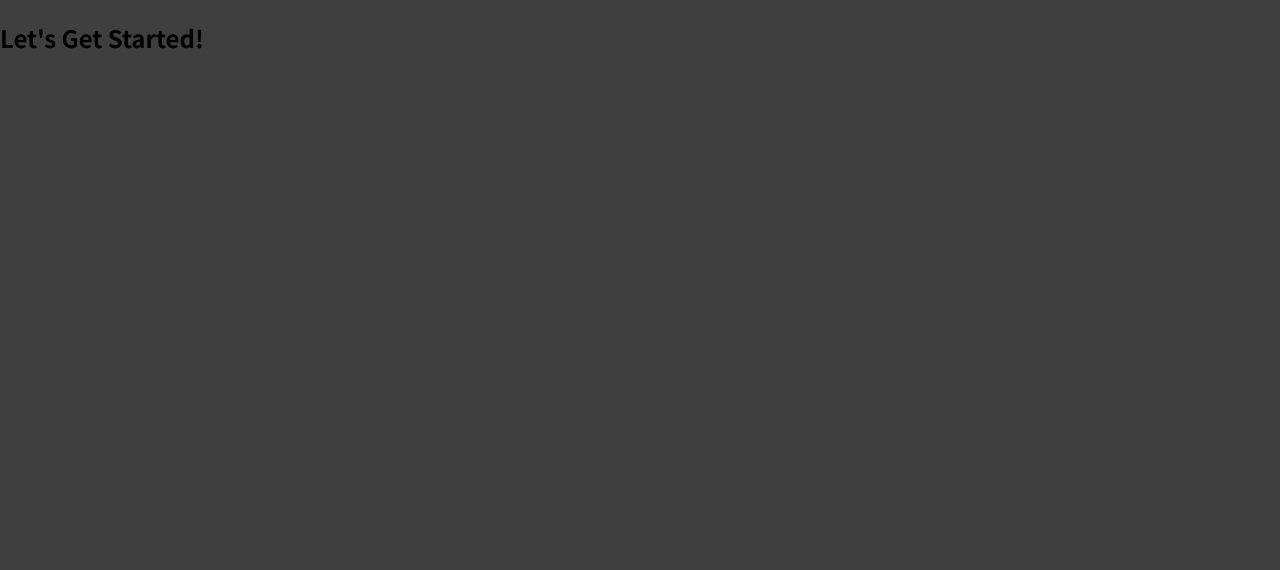
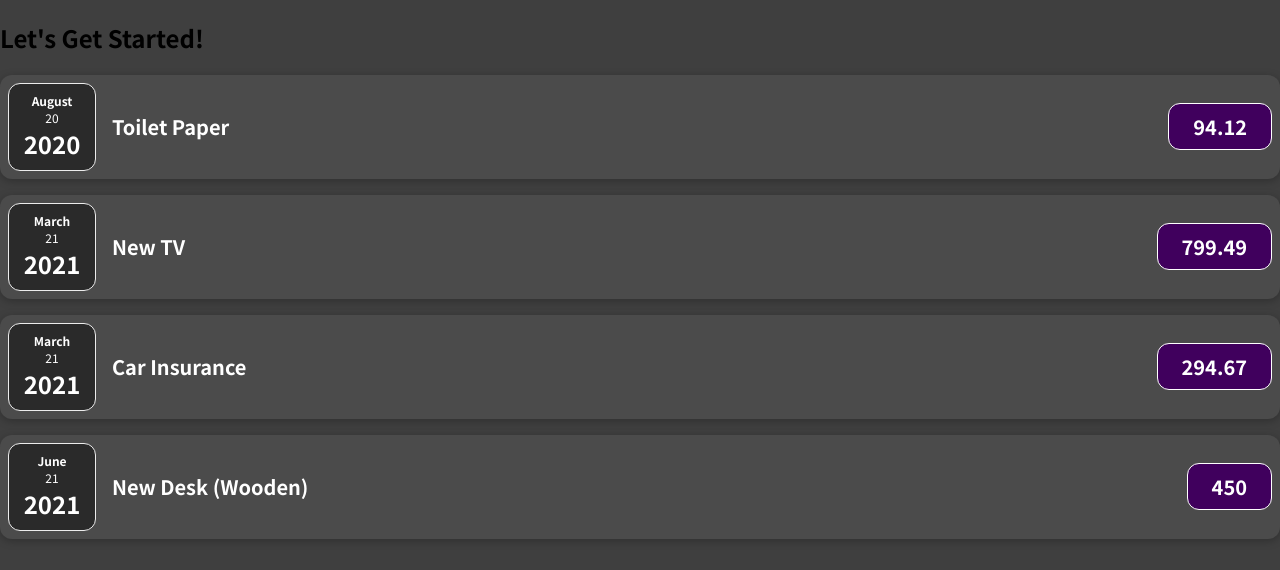
Before and after one commit to flakd/react-expense-tracker, a React (Create React App) app: page / in a window 1280 px wide. Shown: the top 570 px of the page. Built offline with nearby package versions, Linux system fonts and the light colour scheme.

Commit message:
added expenseItem, expenseDate, I also mapped the list of expenses

```diff
--- a/src/App.js
+++ b/src/App.js
@@ -1,7 +1,38 @@
+import ExpenseItem from './components/ExpenseItem';
+
 function App() {
+	const expenses = [
+		{
+			id: 'e1',
+			title: 'Toilet Paper',
+			amount: 94.12,
+			date: new Date(2020, 7, 14),
+		},
+		{id: 'e2', title: 'New TV', amount: 799.49, date: new Date(2021, 2, 12)},
+		{
+			id: 'e3',
+			title: 'Car Insurance',
+			amount: 294.67,
+			date: new Date(2021, 2, 28),
+		},
+		{
+			id: 'e4',
+			title: 'New Desk (Wooden)',
+			amount: 450,
+			date: new Date(2021, 5, 12),
+		},
+	];
 	return (
 		<div>
 			<h2>Let's Get Started!</h2>
+			{expenses.map((expense) => (
+				<ExpenseItem
+					key={expense.id}
+					title={expense.title}
+					date={expense.date}
+					amount={expense.amount}
+				/>
+			))}
 		</div>
 	);
 }
--- /dev/null
+++ b/src/components/ExpenseDate.css
@@ -0,0 +1,26 @@
+.expense-date {
+	display: flex;
+	flex-direction: column;
+	width: 5.5rem;
+	height: 5.5rem;
+	border: 1px solid #ececec;
+	background-color: #2a2a2a;
+	color: white;
+	border-radius: 12px;
+	align-items: center;
+	justify-content: center;
+}
+
+.expense-date__month {
+	font-size: 0.75rem;
+	font-weight: bold;
+}
+
+.expense-date__year {
+	font-size: 0.75rem;
+}
+
+.expense-date__day {
+	font-size: 1.5rem;
+	font-weight: bold;
+}
--- /dev/null
+++ b/src/components/ExpenseDate.js
@@ -0,0 +1,16 @@
+import './ExpenseDate.css';
+
+const ExpenseDate = (props) => {
+	const month = props.date.toLocaleString('en-US', {month: 'long'});
+	const year = props.date.toLocaleString('en-US', {year: '2-digit'});
+	const day = props.date.getFullYear();
+
+	return (
+		<div className='expense-date'>
+			<div className='expense-date__month'>{month}</div>
+			<div className='expense-date__year'>{year}</div>
+			<div className='expense-date__day'>{day}</div>
+		</div>
+	);
+};
+export default ExpenseDate;
--- /dev/null
+++ b/src/components/ExpenseItem.css
@@ -0,0 +1,56 @@
+.expense-item {
+	display: flex;
+	justify-content: space-between;
+	align-items: center;
+	box-shadow: 0 2px 8px rgba(0, 0, 0, 0.25);
+	padding: 0.5rem;
+	margin: 1rem 0;
+	border-radius: 12px;
+	background-color: #4b4b4b;
+}
+
+.expense-item__description {
+	display: flex;
+	flex-direction: column;
+	gap: 1rem;
+	align-items: flex-end;
+	flex-flow: column-reverse;
+	justify-content: flex-start;
+	flex: 1;
+}
+
+.expense-item h2 {
+	color: #3a3a3a;
+	font-size: 1rem;
+	flex: 1;
+	margin: 0 1rem;
+	color: white;
+}
+
+.expense-item__price {
+	font-size: 1rem;
+	font-weight: bold;
+	color: white;
+	background-color: #40005d;
+	border: 1px solid white;
+	padding: 0.5rem;
+	border-radius: 12px;
+}
+
+@media (min-width: 580px) {
+	.expense-item__description {
+		flex-direction: row;
+		align-items: center;
+		justify-content: flex-start;
+		flex: 1;
+	}
+
+	.expense-item__description h2 {
+		font-size: 1.25rem;
+	}
+
+	.expense-item__price {
+		font-size: 1.25rem;
+		padding: 0.5rem 1.5rem;
+	}
+}
--- /dev/null
+++ b/src/components/ExpenseItem.js
@@ -0,0 +1,18 @@
+import React from 'react';
+import ExpenseDate from './ExpenseDate';
+
+import './ExpenseItem.css';
+
+const ExpenseItem = (props) => {
+	return (
+		<div className='expense-item'>
+			<ExpenseDate date={props.date} />
+			<div className='expense-item__description'>
+				<h2>{props.title}</h2>
+				<div className='expense-item__price'>{props.amount}</div>
+			</div>
+		</div>
+	);
+};
+
+export default ExpenseItem;
```
